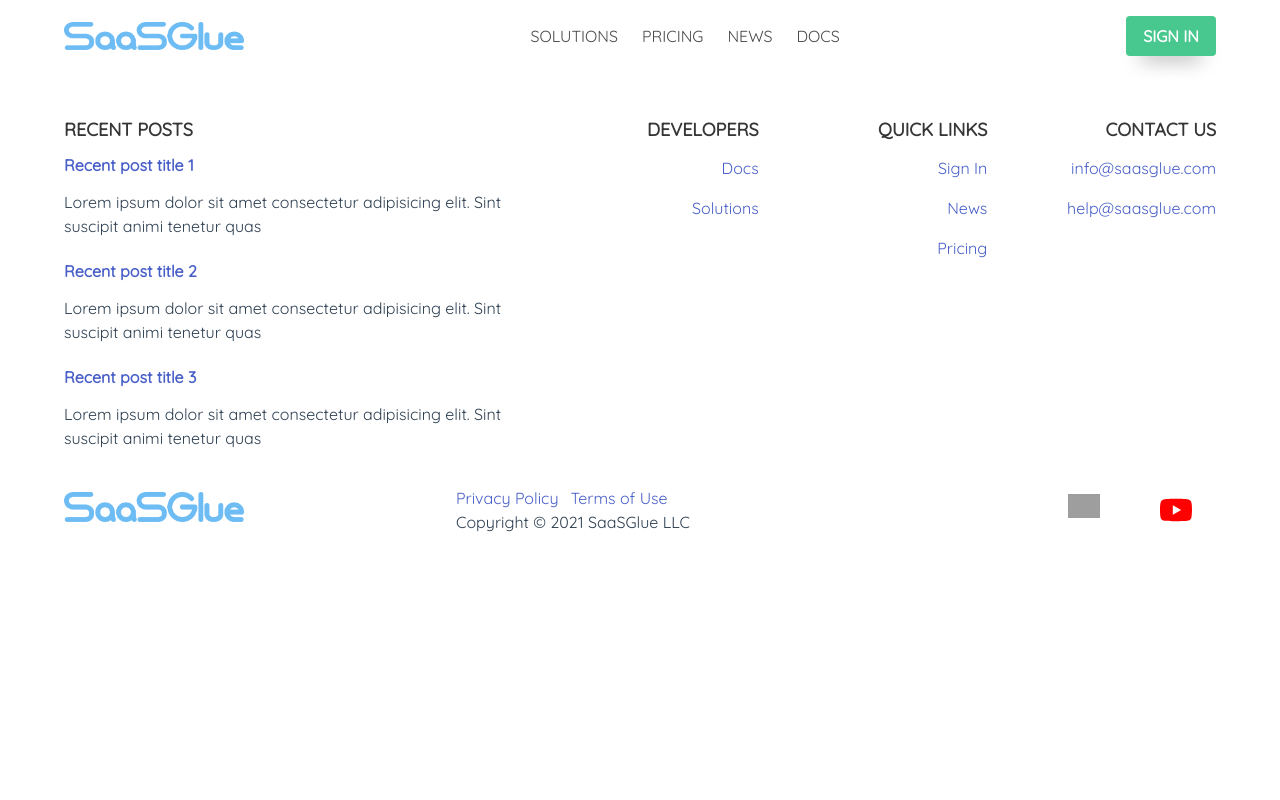
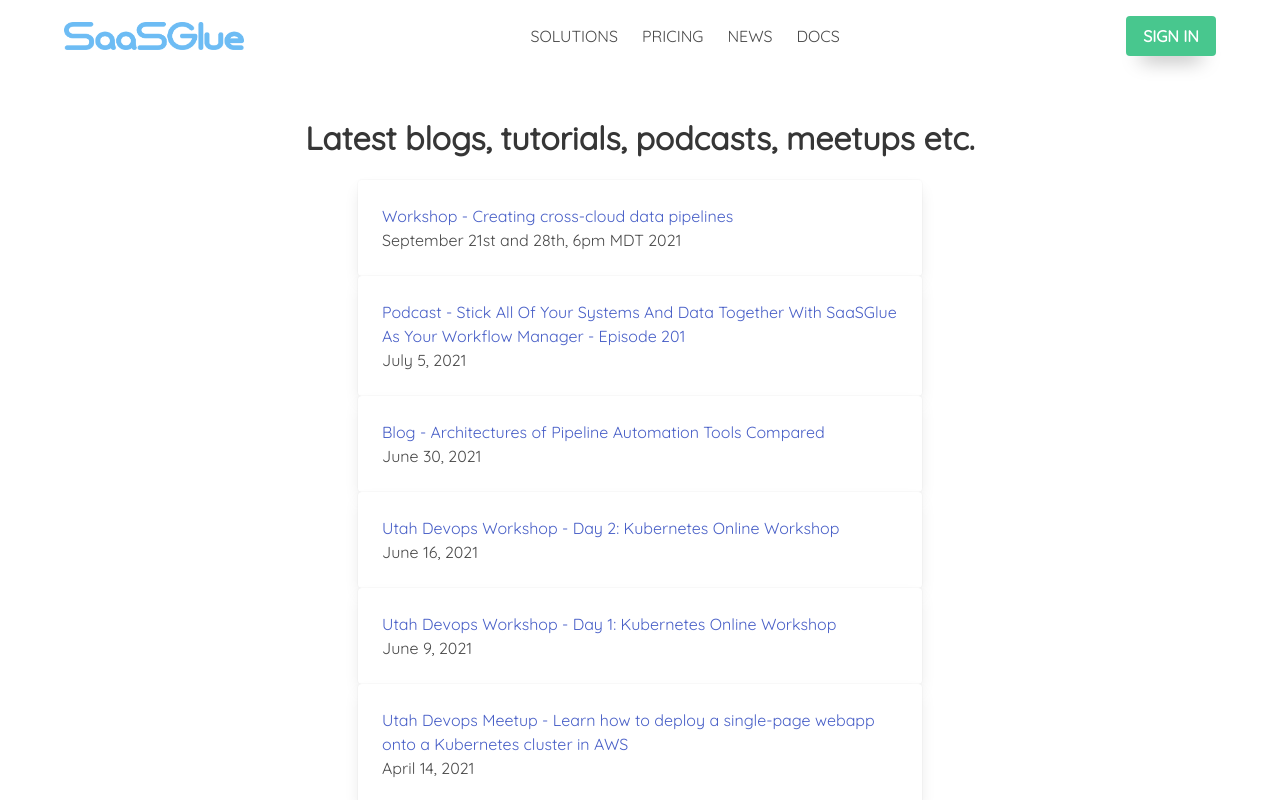
Before and after one commit to theironcook/sgmv3, a Vue app: page /news in a window 1280 px wide. Shown: the top 800 px of the page. Built offline with nearby package versions, Linux system fonts and the light colour scheme; grey boxes are pictures that could not be loaded.

Commit message:
add news

```diff
--- a/src/components/MainFooter.vue
+++ b/src/components/MainFooter.vue
@@ -25,7 +25,7 @@
                 <div class="column">
                     <h5 class="is-uppercase has-text-weight-bold">Quick Links</h5>
                     <p><a href="https://console.saasglue.com">Sign In</a></p>
-                    <p><a href="#">News</a></p>
+                    <p><router-link to="/news">News</router-link></p>
                     <p><router-link to="/pricing">Pricing</router-link></p>
                 </div>
                 <div class="column">
@@ -75,10 +75,10 @@
             <img src="@/assets/images/solutions1.svg" />
             <span :class="{'is-active': $route.path === '/solutions'}">Solutions</span>
         </router-link>
-        <a href="#" class="navbar-item is-flex is-flex-grow-1 is-align-items-center is-justify-content-center">
+        <router-link to="/news" class="navbar-item is-flex is-flex-grow-1 is-align-items-center is-justify-content-center">
             <img src="@/assets/images/news1.svg" />
             <span :class="{'is-active': $route.path === '/news'}">News</span>
-        </a>
+        </router-link>
         <a href="https://console.saasglue.com" class="navbar-item is-flex is-flex-grow-1 is-align-items-center is-justify-content-center">
             <img src="@/assets/images/login1.svg" />
             <span>Sign In</span>
--- a/src/components/Navbar.vue
+++ b/src/components/Navbar.vue
@@ -10,7 +10,7 @@
                 <div class="navbar-start">
                     <router-link to="/solutions" class="navbar-item">Solutions</router-link>
                     <router-link to="/pricing" class="navbar-item">Pricing</router-link>
-                    <a href="#" class="navbar-item">News</a>
+                    <router-link to="/news" class="navbar-item">News</router-link>
                     <router-link to="/docs" class="navbar-item">Docs</router-link>
                 </div>
                 <div class="navbar-end">
--- /dev/null
+++ b/src/components/News.vue
@@ -0,0 +1,82 @@
+<template>
+    <section class="section">
+        <div class="container content">
+            <h1 class="title has-text-centered">Latest blogs, tutorials, podcasts, meetups etc.</h1>
+            <div class="columns">
+                <div class="column is-6 is-offset-3">
+                    <div class="card">
+                        <div class="card-content">
+                            <div class="content">
+                                <a href="https://www.saasglue.com/workshop">Workshop - Creating cross-cloud data pipelines</a>
+                                <br>
+                                <time datetime="2021-9-21">September 21st and 28th, 6pm MDT 2021</time>
+                            </div>
+                        </div>
+                    </div>
+
+                    <div class="card">
+                        <div class="card-content">
+                            <div class="content">
+                                <a href="https://www.dataengineeringpodcast.com/saasglue-cloud-workflow-manager-episode-201/">Podcast - Stick All Of Your Systems And Data Together With SaaSGlue As Your Workflow Manager - Episode 201</a>
+                                <br>
+                                <time datetime="2021-6-5">July 5, 2021</time>
+                            </div>
+                        </div>
+                    </div>
+
+                    <div class="card">
+                        <div class="card-content">
+                            <div class="content">
+                                <a href="https://jack-wood.medium.com/architectures-of-pipeline-automation-tools-compared-3b3e6e9768db">Blog - Architectures of Pipeline Automation Tools Compared</a>
+                                <br>
+                                <time datetime="2021-5-30">June 30, 2021</time>
+                            </div>
+                        </div>
+                    </div>
+
+                    <div class="card">
+                        <div class="card-content">
+                            <div class="content">
+                                <a href="https://www.meetup.com/DevOpsUT/events/wfzmlryccjbmb/">Utah Devops Workshop - Day 2: Kubernetes Online Workshop</a>
+                                <br>
+                                <time datetime="2021-5-16">June 16, 2021</time>
+                            </div>
+                        </div>
+                    </div>
+
+                    <div class="card">
+                        <div class="card-content">
+                            <div class="content">
+                                <a href="https://www.meetup.com/DevOpsUT/events/278127038/">Utah Devops Workshop - Day 1: Kubernetes Online Workshop</a>
+                                <br>
+                                <time datetime="2021-5-9">June 9, 2021</time>
+                            </div>
+                        </div>
+                    </div>
+
+                    <div class="card">
+                        <div class="card-content">
+                            <div class="content">
+                                <a data-v-c7a50c14="" href="https://www.meetup.com/DevOpsUT/events/wfzmlryccgbsb/">Utah Devops Meetup - Learn how to deploy a single-page webapp onto a Kubernetes cluster in AWS</a>
+                                <br>
+                                <time datetime="2021-4-14">April 14, 2021</time>
+                            </div>
+                        </div>
+                    </div>
+                </div>
+            </div>
+        </div>
+    </section>
+</template>
+
+<script lang="ts">
+    import { defineComponent } from 'vue';
+
+    export default defineComponent({
+        name: 'News'
+    });
+</script>
+
+<style scoped lang="scss">
+
+</style>
--- a/src/router/index.ts
+++ b/src/router/index.ts
@@ -4,6 +4,7 @@ import Solutions from '@/components/Solutions.vue';
 import Pricing from '@/components/Pricing.vue';
 import Docs from '@/components/docs/Docs.vue';
 import Home from '@/components/home/Home.vue';
+import News from '@/components/News.vue';
 
 const routes: Array<RouteRecordRaw> = [{
     path: '/',
@@ -21,6 +22,10 @@ const routes: Array<RouteRecordRaw> = [{
     path: '/solutions',
     name: 'Solutions',
     component: Solutions
+}, {
+    path: '/news',
+    name: 'News',
+    component: News
 }];
 
 const router = createRouter({
```
